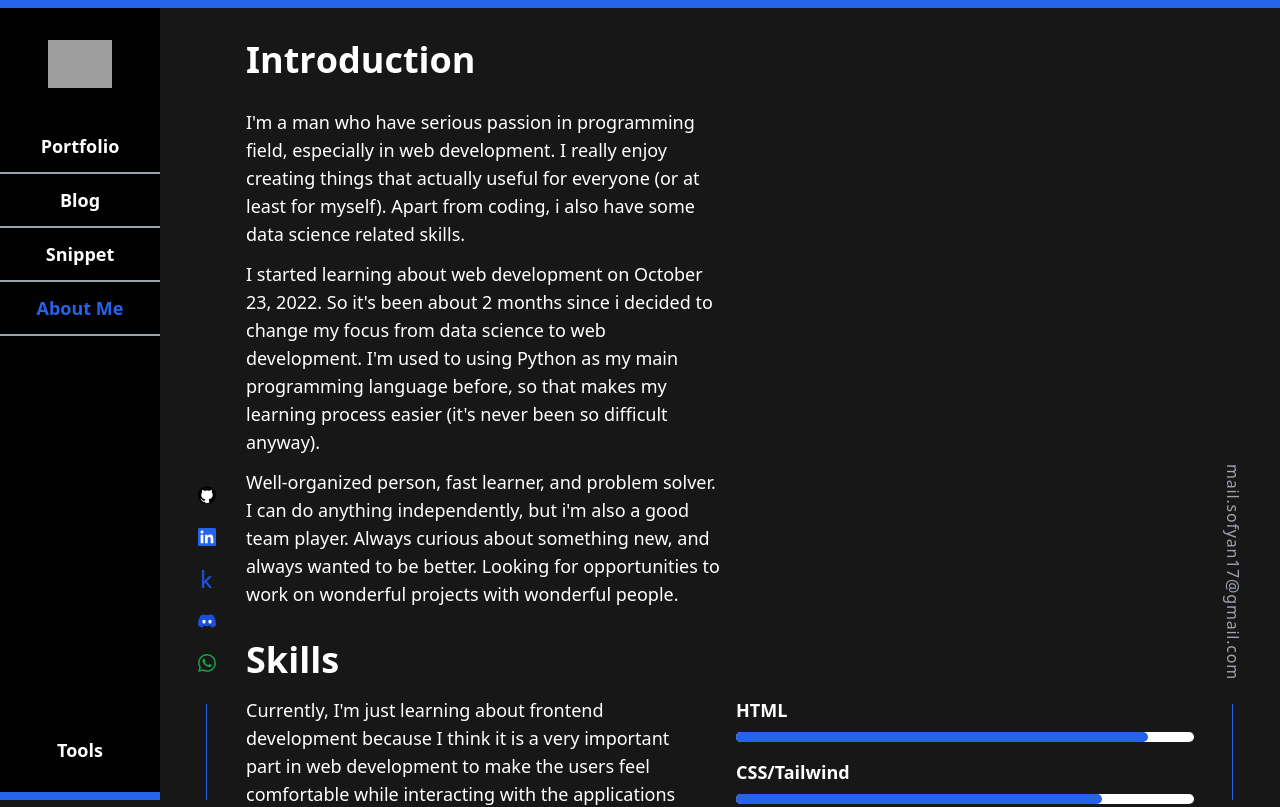
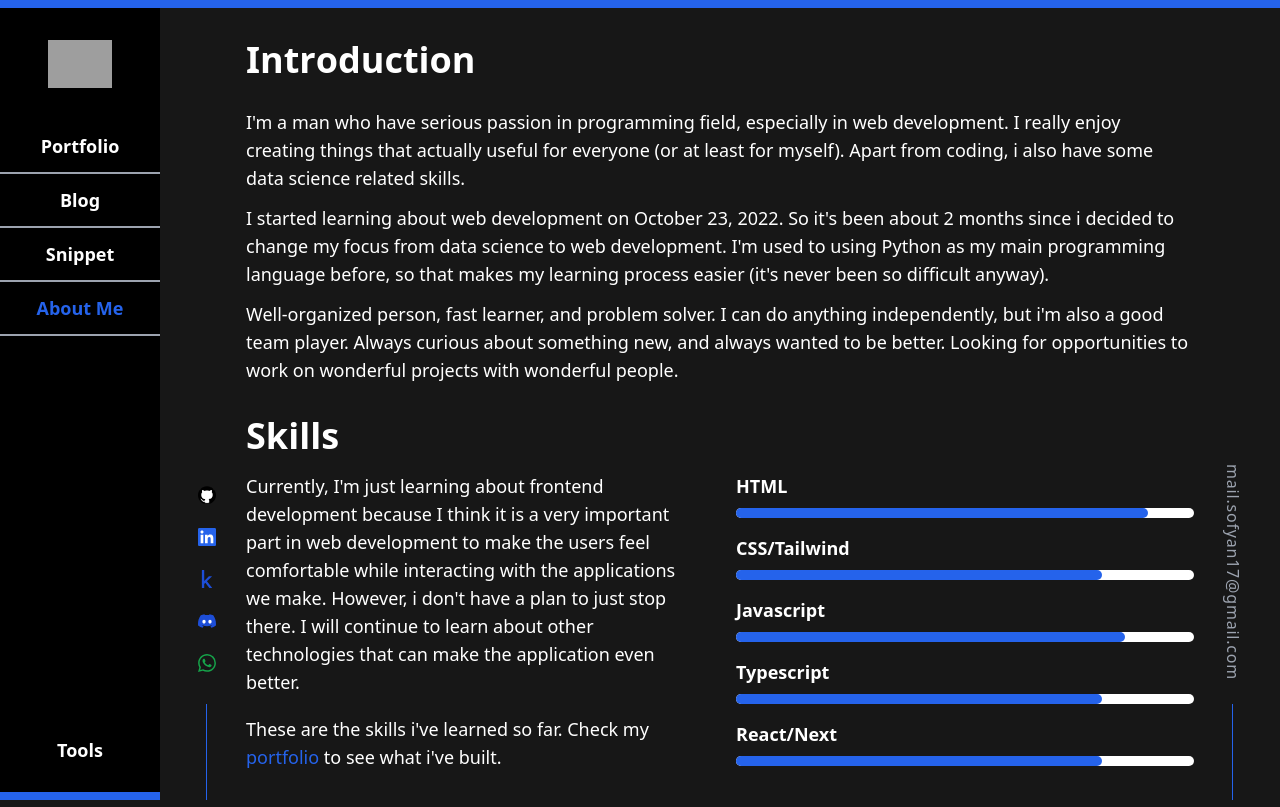
Before and after one commit to Corazon-17/personal-website, a Next.js app: page /about in a window 1280 px wide. Shown: the top 807 px of the page. Built offline with nearby package versions, Linux system fonts and the light colour scheme; grey boxes are pictures that could not be loaded.

Commit message:
change grid column

```diff
--- a/src/pages/about/index.tsx
+++ b/src/pages/about/index.tsx
@@ -28,7 +28,7 @@ const Introduction = () => {
     12 * (now.getFullYear() - start.getFullYear());
 
   return (
-    <section className="grid md:grid-cols-2">
+    <section className="grid">
       <div className="grid gap-3">
         <Title>Introduction</Title>
 
```
